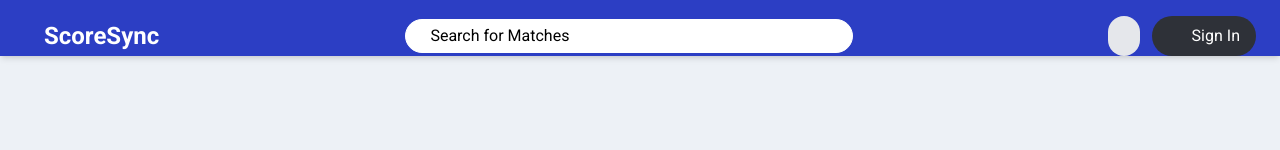
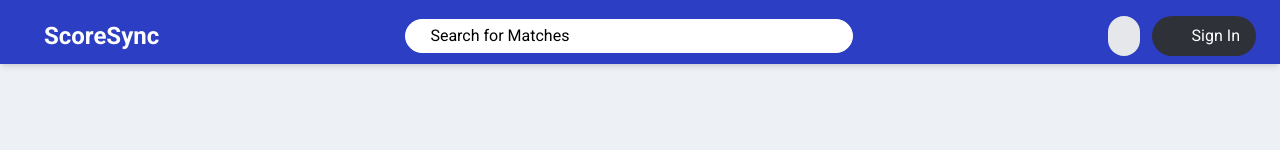
Before and after one commit to dev-shikhar/ScoreSync, a React (Vite) app in the folder client/: page / in a window 1280 px wide. Shown: the top 150 px of the page. Built offline with nearby package versions, Linux system fonts and the light colour scheme; no server answers; some icons are missing.

Commit message:
Update NavBar

```diff
--- a/client/src/Components/LandingPage/Navbar.jsx
+++ b/client/src/Components/LandingPage/Navbar.jsx
@@ -14,7 +14,7 @@ const Navbar = () => {
   const { theme, toggleTheme } = useTheme();
 
   return (
-    <nav className="fixed top-0 left-0 w-full z-50 flex flex-wrap justify-between items-center px-4 pt-4 shadow-md bg-[#2c3ec4] dark:bg-[#111517]">
+    <nav className="fixed top-0 left-0 w-full z-50 flex flex-wrap justify-between items-center px-4 pt-4 py-2 shadow-md bg-[#2c3ec4] dark:bg-[#111517]">
       <Link
         to="/"
         className="flex items-center space-x-1 text-2xl font-bold text-white"
```
